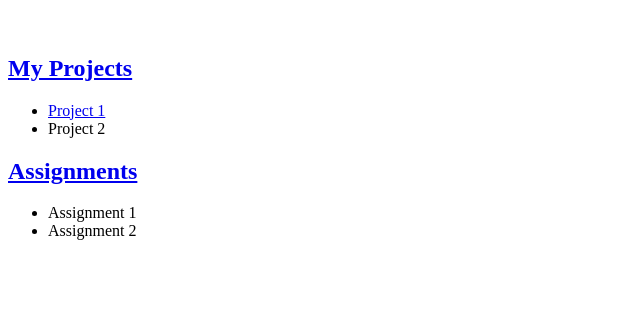
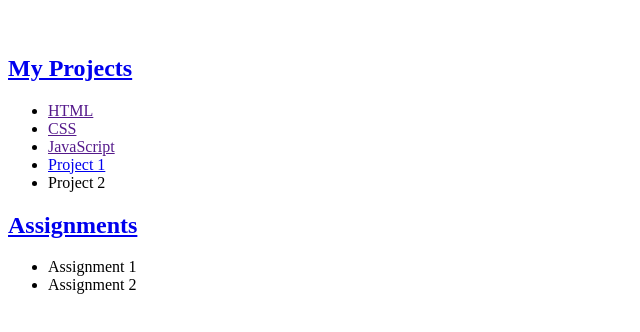
Before and after one commit to Balaaditya04/Balaaditya04.github.io, a plain HTML site: page index.html in a window 1280 px wide. Shown: the part 110-442 px from the top of the page, without its empty margins (0-640 px from the left). Drawn offline with Linux system fonts and the light colour scheme.

Commit message:
commit changes

```diff
--- a/index.html
+++ b/index.html
@@ -14,6 +14,9 @@
 
     <a href="#"><h2>My Projects</h2></a>
     <ul>
+        <li><a href="">HTML</a></li>
+        <li><a href="">CSS</a></li>
+        <li><a href="">JavaScript</a></li>
         <li><a href="/p1/login.html">Project 1</a></li>
         <li>Project 2</li>
     </ul>
```
Also changed, not shown: CSS/index.html (added), HTML/index.html (added), JavaScript/index.html (added).
